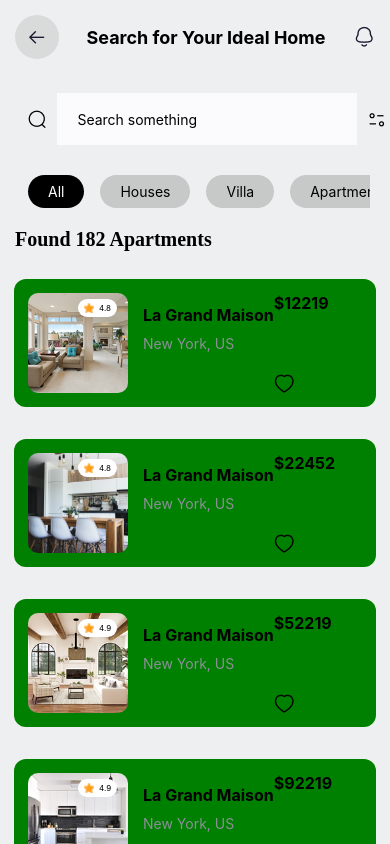
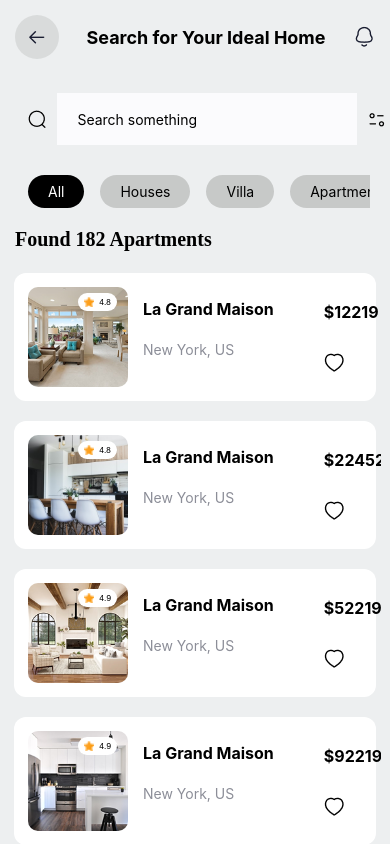
Before and after one commit to PROFF-1/Real-Estate-Commerce-App, a React Native app: screen /Auth in a window 390 px wide. Built offline with nearby package versions, Linux system fonts and the light colour scheme.

Commit message:
Search Screen two created and styled

```diff
--- a/Screens/SearchScreen2.js
+++ b/Screens/SearchScreen2.js
@@ -63,8 +63,8 @@ export default function SearchScreen2() {
                     />
                   </View>
                   <View style={styles.otherhouseDetails}>
-                    <View>
-                      <Text style={styles.otherHouseName}>{item.name}</Text>
+                    <View style={styles.otherhouseDetailsLeft}>
+                      <Text style={styles.otherHouseName2}>{item.name}</Text>
                       <Text style={styles.otherHouseLocation}>{item.location}</Text>
                     </View>
                     <View style={styles.amountAndLike2}>
--- a/Styles/Styles.js
+++ b/Styles/Styles.js
@@ -222,6 +222,9 @@ export const styles = StyleSheet.create({
   amountAndLike2:{
     display:'flex',
     justifyContent:'space-between',
+    paddingTop:15,
+    paddingBottom:15,
+    paddingRight:25
 
   },
 
@@ -290,9 +293,9 @@ export const styles = StyleSheet.create({
     borderRadius:12,
   },
   itemHolder2:{
-    backgroundColor:'green',
+    backgroundColor:'white',
     marginHorizontal:5,
-    marginVertical:16,
+    marginVertical:10,
     paddingTop:14,
     paddingHorizontal:14,
     borderRadius:12,
@@ -304,10 +307,21 @@ export const styles = StyleSheet.create({
     flexDirection:'row',
   },
 
+  otherhouseDetailsLeft:{
+    marginRight:50
+  },
+
   otherHouseName:{
     fontWeight:'bold',
     fontSize:16,
     marginTop:12
+  },
+
+  otherHouseName2:{
+    fontWeight:'bold',
+    fontSize:16,
+    marginTop:12,
+    marginBottom:12
   },
 
 
```
